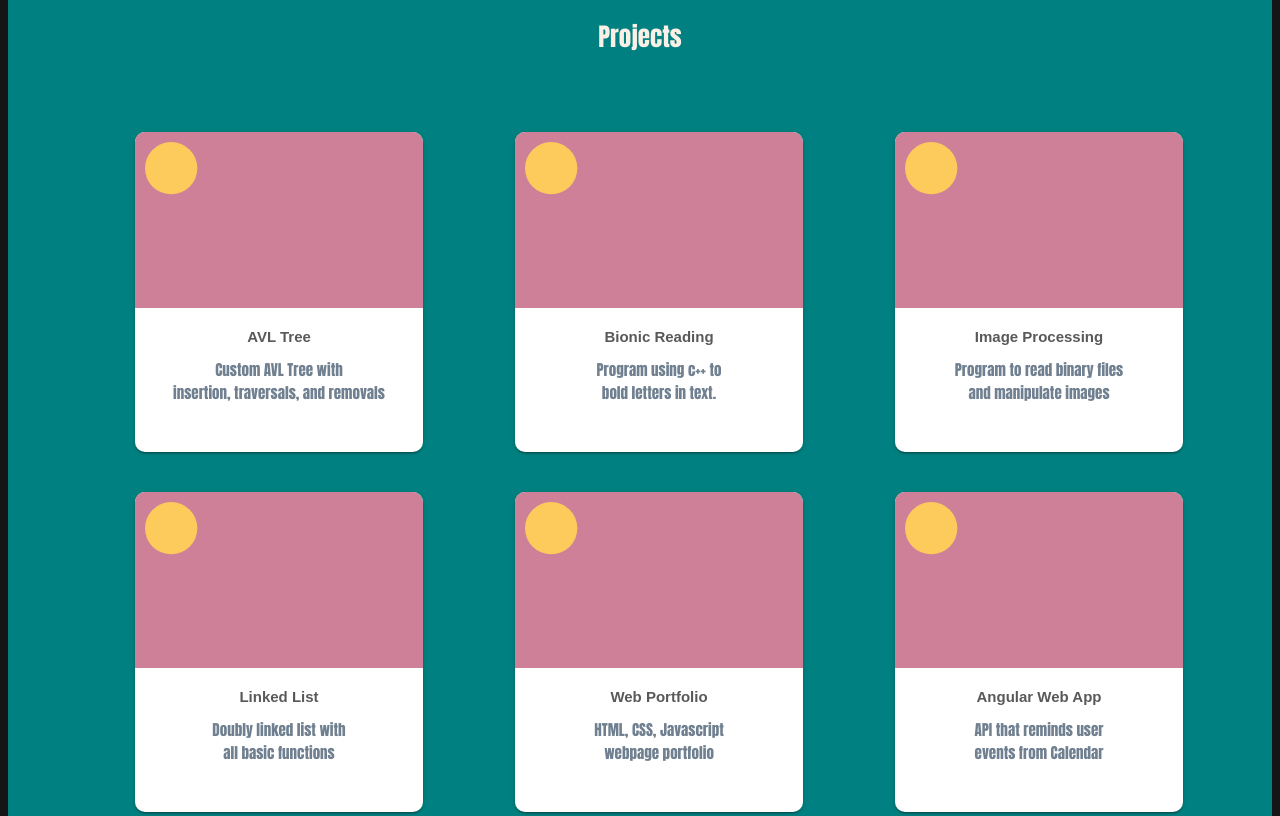
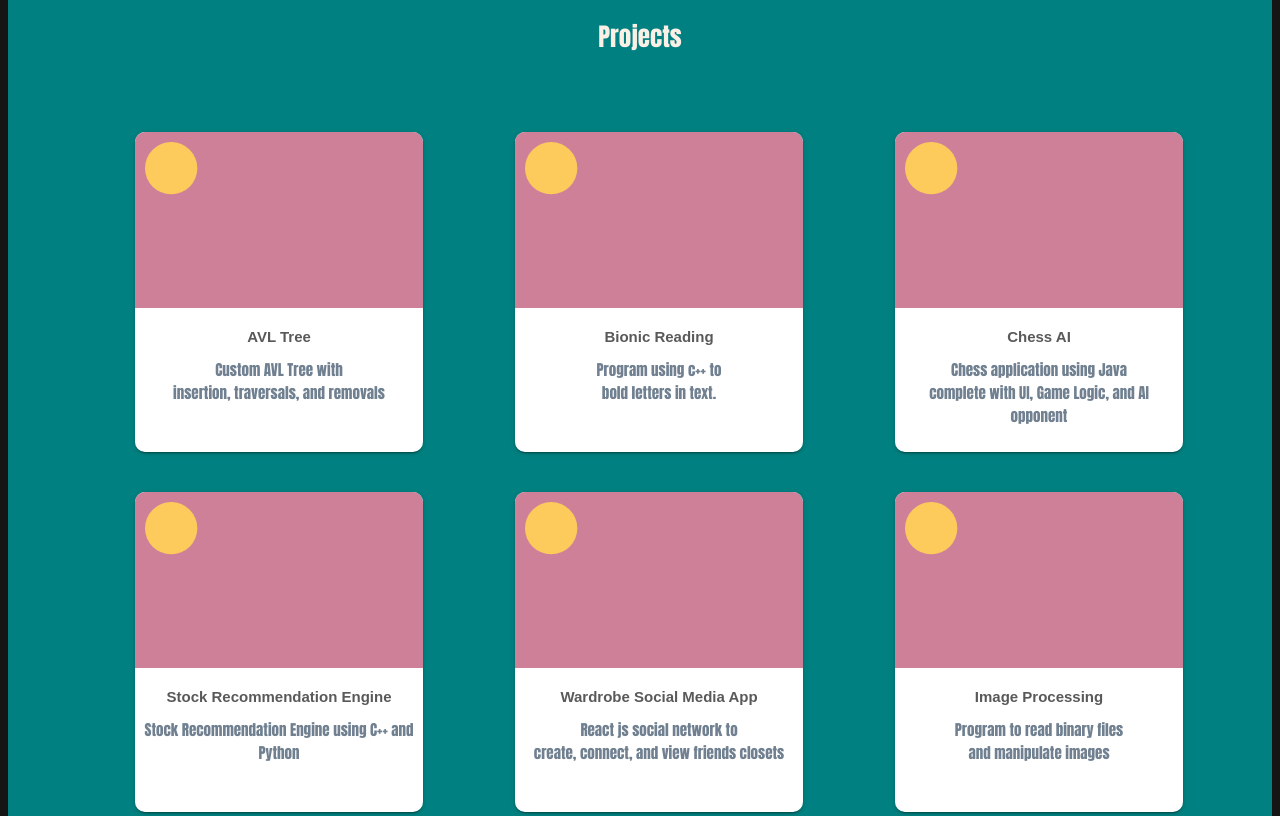
Before and after one commit to LeakyMon/LeakyMon.github.io, a plain HTML site: page index.html in a window 1280 px wide. Shown: the part 800-1616 px from the top of the page. Drawn offline with Linux system fonts and the light colour scheme.

Commit message:
Updated projects pt2

```diff
--- a/index.html
+++ b/index.html
@@ -95,6 +95,47 @@
 
 
     <div id="block">
+        <a href="https://github.com/LeakyMon/ChessAIJava" class="card">
+            <figure class="image">
+             <svg xmlns="http://www.w3.org/2000/svg" viewBox="0 0 512 512">
+                <circle cx="50" cy="50" r="50" fill="#fccb5b"/>
+            </svg>
+            </figure>
+            <article class="text">
+                <h2>Chess AI</h2>
+                <p><span>Chess application using Java</span>complete with UI, Game Logic, and AI opponent</p>
+            </article>
+        </a>
+    </div>
+    <div id="block">
+        <a href="https://github.com/LeakyMon/Stock-Recommendation-Engine" class="card">
+            <figure class="image">
+             <svg xmlns="http://www.w3.org/2000/svg" viewBox="0 0 512 512">
+                <circle cx="50" cy="50" r="50" fill="#fccb5b"/>
+            </svg>
+            </figure>
+            <article class="text">
+                <h2>Stock Recommendation Engine</h2>
+                <p><span>Stock Recommendation Engine using C++ and Python</span></p>
+            </article>
+        </a>
+    </div>
+    <div id="block">
+        <a href="https://github.com/LeakyMon/FitOut" class="card">
+            <figure class="image">
+             <svg xmlns="http://www.w3.org/2000/svg" viewBox="0 0 512 512">
+                <circle cx="50" cy="50" r="50" fill="#fccb5b"/>
+            </svg>
+            </figure>
+            <article class="text">
+                <h2>Wardrobe Social Media App</h2>
+                <p><span>React js social network to</span>create, connect, and view friends closets</p>
+            </article>
+        </a>
+    </div>
+
+
+    <div id="block">
         <a href="https://github.com/LeakyMon/ImageProcessing" class="card">
             <figure class="image">
              <svg xmlns="http://www.w3.org/2000/svg" viewBox="0 0 512 512">
@@ -135,15 +176,15 @@
         </a>
     </div>
     <div id="block">
-        <a href="https://github.com/LeakyMon/AngularWebApp" class="card">
+        <a href="https://github.com/LeakyMon/Java-Compiler" class="card">
             <figure class="image">
              <svg xmlns="http://www.w3.org/2000/svg" viewBox="0 0 512 512">
                 <circle cx="50" cy="50" r="50" fill="#fccb5b"/>
             </svg>
             </figure>
             <article class="text">
-                <h2>Angular Web App</h2>
-                <p><span>API that reminds user</span>events from Calendar</p>
+                <h2>Java Compiler</h2>
+                <p><span>Compiler in Java featuring</span>Lexer, Parser, TypeChecker and Code Generator</p>
             </article>
         </a>
     </div>
```
